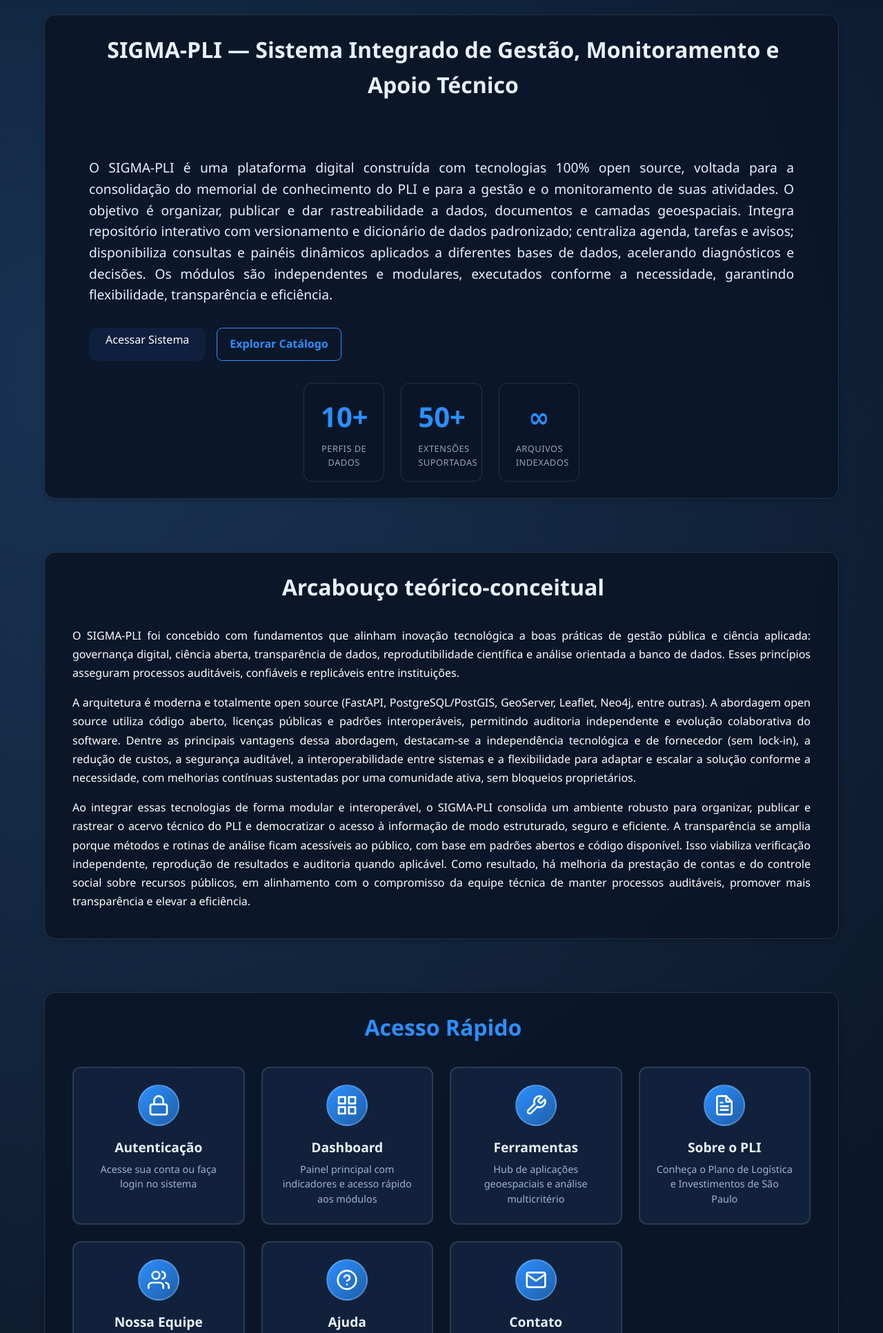
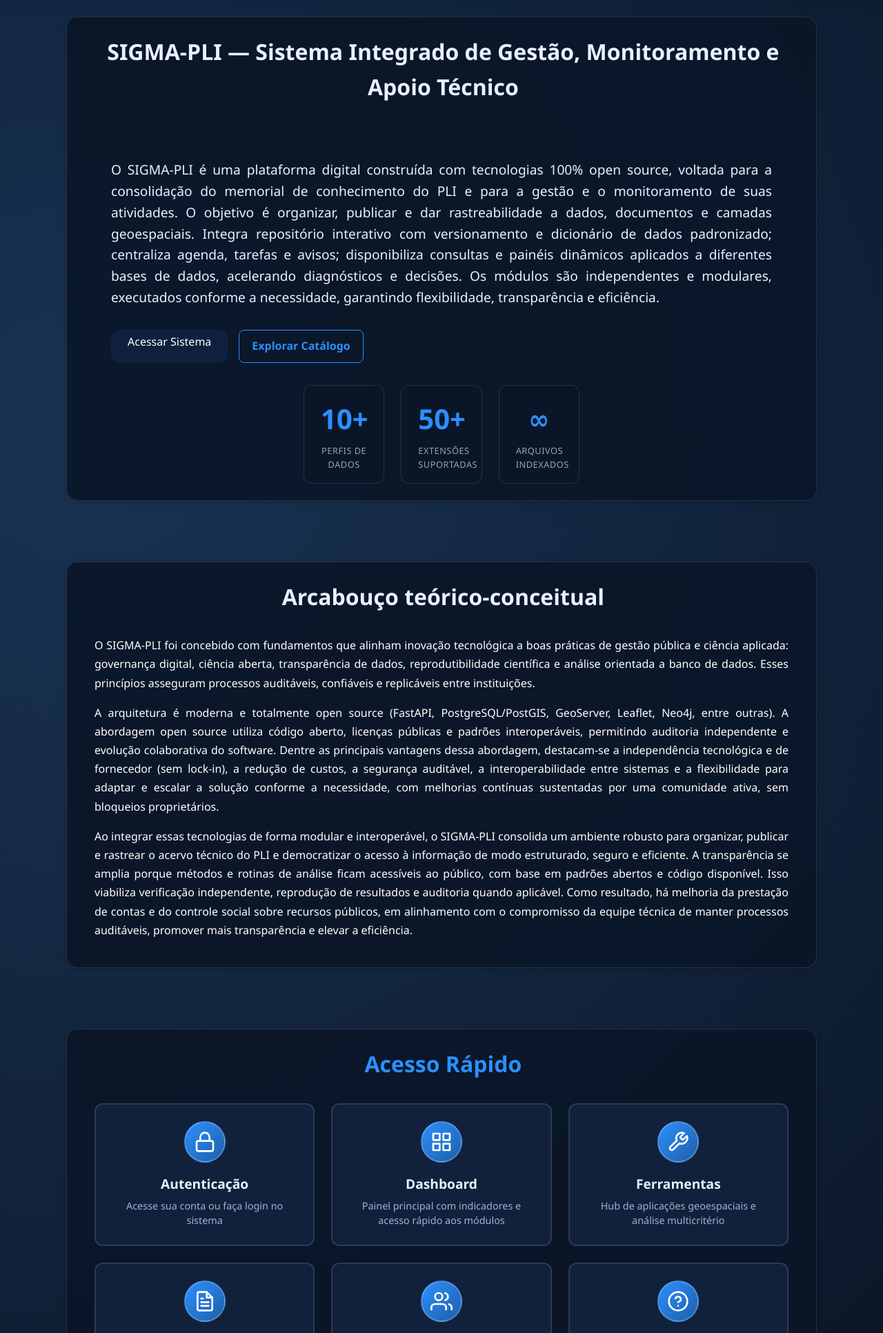
Before and after one commit to vpcapanema/SIGMA-PLI, a FastAPI app: page / in a window 1280 px wide. Shown: the part 88-2020 px from the top of the page at 69% size. Run offline with FastAPI, Linux system fonts and the light colour scheme.

Commit message:
feat(home): reduz largura dos cards (90vw→85vw) e padroniza espaçamento vertical (24px entre todos)

```diff
--- a/static/css/M00_home/style_home_cards.css
+++ b/static/css/M00_home/style_home_cards.css
@@ -2,15 +2,15 @@
 /* Arquivo: style_home_cards.css */
 
 /* Card principal que envolve todo o conteúdo das seções (exceto header/footer).
-   Alteração: padronizamos espaçamento vertical entre cards usando
-   `var(--spacing-md)` para margem-top/margin-bottom, mantendo gutters laterais
-   de 5vw. Isso cria uma distância visual uniforme e compacta entre todas as seções.
+   ESPAÇAMENTO VERTICAL PADRONIZADO: var(--spacing-lg) = 24px entre TODOS os cards.
+   Largura reduzida de 90vw para 85vw para cards mais compactos.
    Background opaco (0.95) para evitar mistura com o gradient radial do body. */
 .card-main {
-  /* largura baseada no viewport para manter os gutters fixos em 5vw */
-  width: 90vw; /* 90% do viewport */
-  /* margem vertical padronizada e gutters laterais fixos */
-  margin: var(--spacing-md) 5vw; /* top/bottom: spacing-md (16px), left/right: 5vw */
+  /* largura reduzida para 85vw (cards mais estreitos) */
+  width: 85vw; /* 85% do viewport */
+  max-width: 1400px; /* limite máximo em telas grandes */
+  /* ESPAÇAMENTO VERTICAL PADRONIZADO: var(--spacing-lg) = 24px */
+  margin: var(--spacing-lg) auto; /* 24px top/bottom, centralizado horizontalmente */
   box-sizing: border-box; /* inclui padding dentro da largura */
 
   /* fundo, borda e radius consistentes com a paleta do dashboard - opaco para evitar mistura com gradient */
--- a/static/css/M00_home/style_home_layout_base.css
+++ b/static/css/M00_home/style_home_layout_base.css
@@ -2,11 +2,13 @@
 /* Arquivo: style_home_layout_base.css
    NOTE: estilos de navegação (desktop + mobile) foram centralizados em
    `style_home_navigation.css`. Manter apenas estilos de layout gerais aqui.
+   ESPAÇAMENTO VERTICAL PADRONIZADO: Todas as seções têm padding 0 para não conflitar
+   com o margin var(--spacing-lg) dos .card-main
 */
 
-/* Seções - Espaçamento padronizado e compacto */
+/* Seções - SEM padding vertical (espaçamento controlado pelo .card-main) */
 section {
-  padding: var(--spacing-sm) 0;
+  padding: 0;
   margin: 0;
 }
 
@@ -18,37 +20,34 @@ section {
   min-height: calc(100vh - var(--header-height));
   display: flex;
   align-items: center;
-  padding-top: calc(
-    88px + var(--spacing-sm)
-  ); /* header height + espaçamento padrão */
-  padding-bottom: var(--spacing-sm);
+  padding-top: calc(88px); /* apenas header height */
+  padding-bottom: 0;
 }
 
 .theory-section {
-  padding: var(--spacing-sm) 0;
+  padding: 0;
   margin: 0;
 }
 
 .quick-links-section {
-  padding: var(--spacing-sm) 0;
+  padding: 0;
   margin: 0;
 }
 
 .features-section {
-  /* Remover cor branca para deixar o background global aparecer */
   background-color: transparent;
-  padding: var(--spacing-sm) 0;
+  padding: 0;
   margin: 0;
 }
 
 .status-section {
   background-color: transparent;
-  padding: var(--spacing-sm) 0;
+  padding: 0;
   margin: 0;
 }
 
 .contact-section {
-  padding: var(--spacing-sm) 0;
+  padding: 0;
   margin: 0;
 }
 
@@ -56,8 +55,9 @@ section {
 .dashboard-footer {
   background-color: var(--sigma-gray-800);
   color: white;
-  padding: var(--spacing-sm) 0;
+  padding: var(--spacing-lg) 0; /* footer pode ter padding */
   margin: 0;
+  margin-top: var(--spacing-lg); /* espaço antes do footer */
 }
 
 /* Footer */
```
